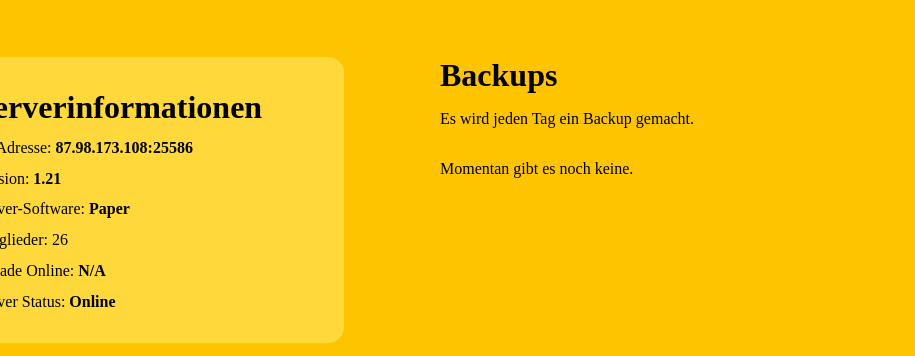
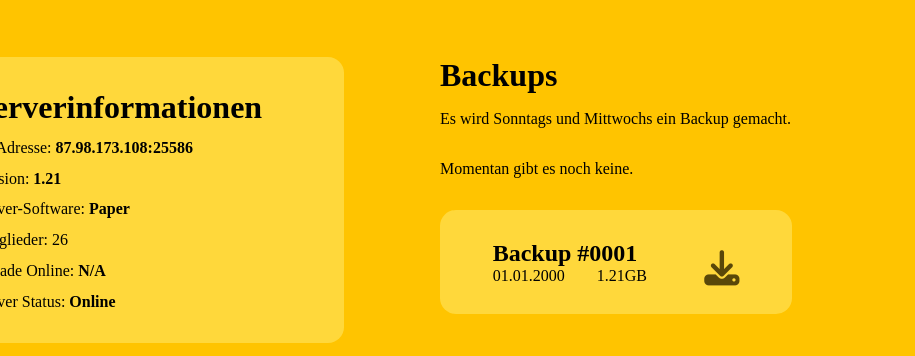
Before and after one commit to samuelthomas08/minecraft-panel, a website: page app/index.html in a window 1280 px wide. Shown: the part 199-555 px from the top of the page, 0-915 px from the left. Drawn offline with nearby package versions, Linux system fonts and the light colour scheme; files that its build step writes are made by us from their sources; a web font is replaced by a local one.

Commit message:
added new backup

```diff
--- a/app/index.html
+++ b/app/index.html
@@ -48,7 +48,7 @@
                 <div class="backups">
                     <div class="headline">
                         <h1>Backups</h1>
-                        <p>Es wird jeden Tag ein Backup gemacht.</p>
+                        <p>Es wird Sonntags und Mittwochs ein Backup gemacht.</p>
                     </div>
                     <p>Momentan gibt es noch keine.</p>
                     <div class="backup-list"></div>
--- a/app/js/script.js
+++ b/app/js/script.js
@@ -65,7 +65,7 @@ const playerList = [
 // Create a list with all the backups
 
 const backupList = [
-    // {count: 1, date: '01.01.2000', size: 1.2, file: 'backup_0001'},
+    {count: 1, date: '01.01.2000', size: 1.21, file: 'backup_0001'},
 ];
 
 
```
